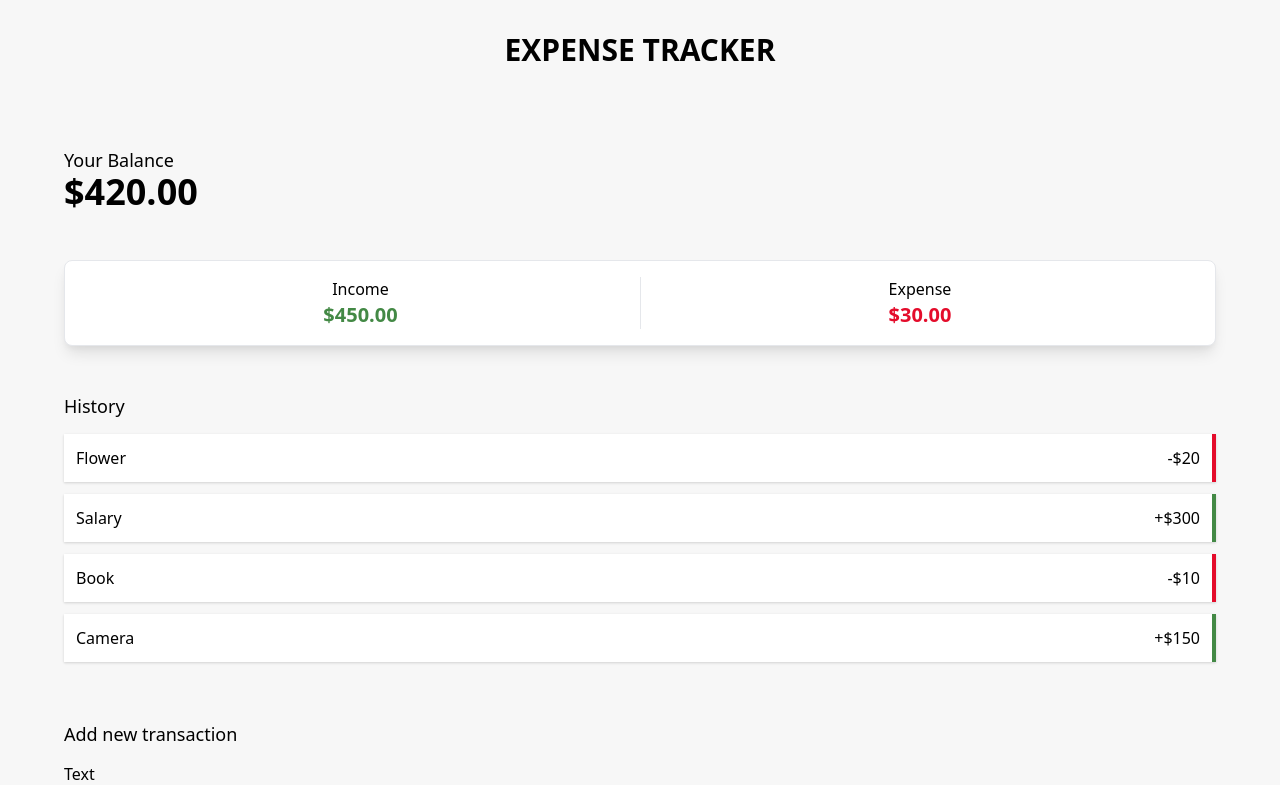
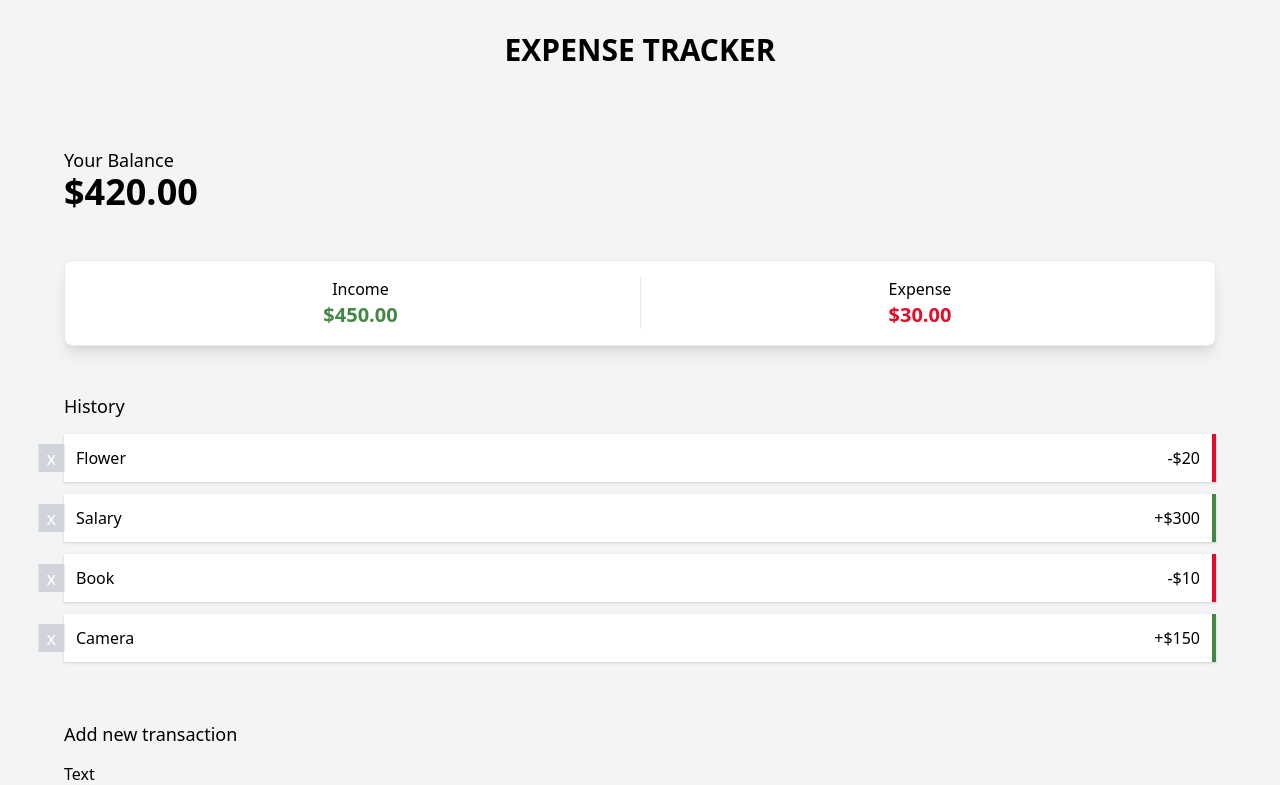
Before and after one commit to saebomp/expenseTracker, a React (Create React App) app: page / in a window 1280 px wide. Shown: the top 785 px of the page. Built offline with nearby package versions, Linux system fonts and the light colour scheme.

Commit message:
finished styling

```diff
--- a/public/index.html
+++ b/public/index.html
@@ -26,7 +26,7 @@
     -->
     <title>React App</title>
   </head>
-  <body>
+  <body class="bg-gray-100">
     <noscript>You need to enable JavaScript to run this app.</noscript>
     <div id="root" class="container mx-auto py-8 px-16 font-sans"></div>
     <!--
--- a/src/App.css
+++ b/src/App.css
@@ -3,50 +3,11 @@
 @tailwind components;
 @tailwind utilities;
 
-:root {
-  --box-shadow: 0 1px 3px rgba(0, 0, 0, 0.12), 0 1px 2px rgba(0, 0, 0, 0.24);
-}
-
 * {
   box-sizing: border-box;
+  margin: 0;
 }
-
-body {
-  background-color: #f7f7f7;
-  display: flex;
-  flex-direction: column;
-  align-items: center;
-  justify-content: center;
-  min-height: 100vh;
-  margin: 0;
-  font-family: 'Lato', sans-serif;
-}
-
-/* #root {
-  width:100%
-} */
 
 input:focus, button:focus {
   outline: none;
 }
-
-
-.delete-btn {
-  cursor: pointer;
-  background-color: #e74c3c;
-  border: 0;
-  color: #fff;
-  font-size: 20px;
-  line-height: 20px;
-  padding: 2px 5px;
-  position: absolute;
-  top: 50%;
-  left: 0;
-  transform: translate(-100%, -50%);
-  opacity: 0;
-  transition: opacity 0.3s ease;
-}
-
-.list li:hover .delete-btn {
-  opacity: 1;
-}
--- a/src/App.js
+++ b/src/App.js
@@ -25,4 +25,3 @@ function App() {
 export default App;
 
 //https://www.youtube.com/watch?v=XuFDcZABiDQ&list=PLillGF-RfqbY3c2r0htQyVbDJJoBFE6Rb
-// 26:40 부터
--- a/src/components/AddTransaction.js
+++ b/src/components/AddTransaction.js
@@ -48,7 +48,7 @@ export const AddTransaction = () => {
             placeholder="Enter amount..."
           />
         </div>
-        <button className="w-full mt-5 bg-gradient-to-r from-yellow-400 via-red-500 to-pink-500 py-2 text-white">Add transaction</button>
+        <button className="w-full mt-5 bg-gradient-to-r from-yellow-400 via-red-500 to-pink-500 py-2 text-white hover:bg-gradient-to-l hover:from-pink-500 hover:to-yellow-400">Add transaction</button>
       </form>
     </>
   )
--- a/src/components/Transaction.js
+++ b/src/components/Transaction.js
@@ -6,14 +6,14 @@ export const Transaction = ({transaction}) => {
   const sign = transaction.amount < 0 ? '-' : '+';
 
   return (
-    <li className={transaction.amount < 0 ? 'shadow border-r-4 border-customred-900 p-3 mb-3 bg-white' : 'shadow border-r-4 border-customgreen-900 p-3 mb-3 bg-white'}>
+    <li className={transaction.amount < 0 ? 'position: relative shadow border-r-4 border-customred-900 p-3 mb-3 bg-white' : 'position: relative shadow border-r-4 border-customgreen-900 p-3 mb-3 bg-white'}>
       {transaction.text}
       <span className="float-right">
         {sign}${Math.abs(transaction.amount)}
       </span>
       {/* Math.abs : 숫자 positive number 로 바꿔줌*/}
       <button
-        className="delete-btn"
+        className="position: absolute top-2/4 left-0 transform -translate-x-full -translate-y-1/2 bg-gray-300 hover:bg-red-600 text-white text-lg px-2"
         onClick={() => deleteTransaction(transaction.id)}
       >x</button>
     </li>
```
Also changed, not shown: 1 other file (tests, documents, lock files or other folders).
